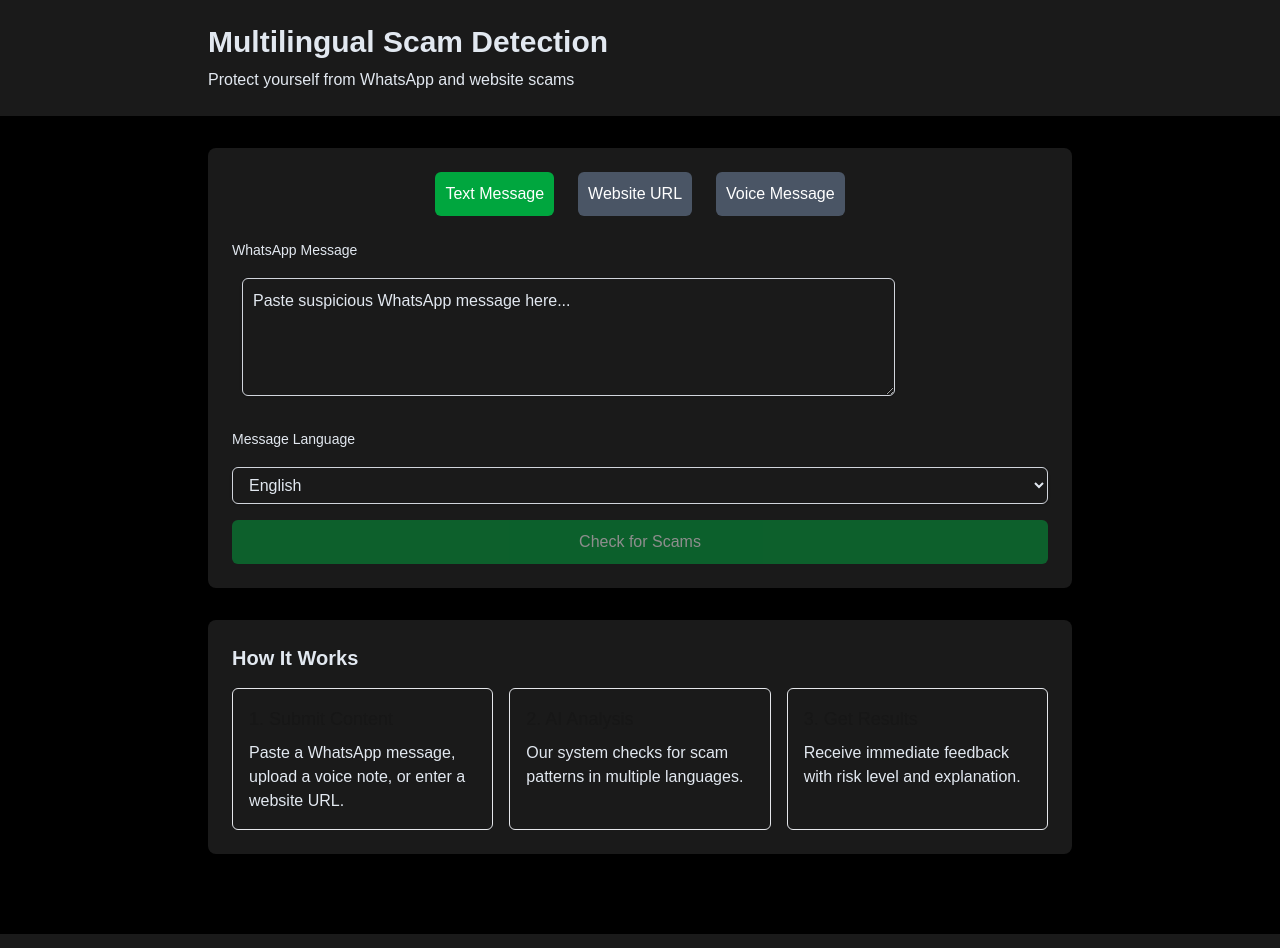
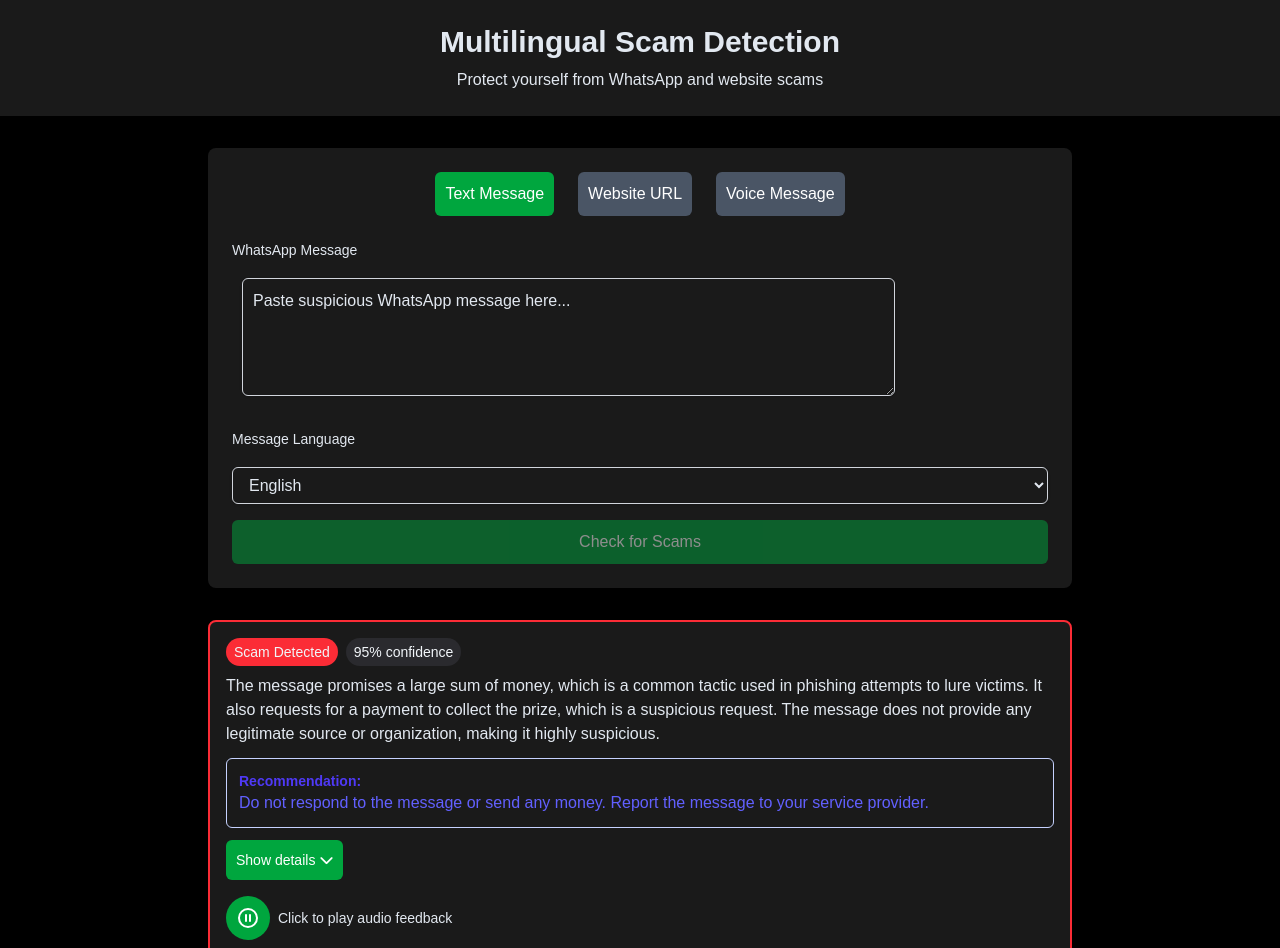
Before and after one commit to amirpoudel/scam-detection-hackathon, a Next.js app in the folder frontend/: page / in a window 1280 px wide. Shown: the top 948 px of the page. Built offline with nearby package versions, Linux system fonts and the light colour scheme.

Commit message:
update the response

```diff
--- a/frontend/src/pages/_components/Header.jsx
+++ b/frontend/src/pages/_components/Header.jsx
@@ -1,6 +1,6 @@
 export default function Header() {
   return (
-    <header className="bg-[#1A1A1A] text-slate-200 py-6 ">
+    <header className="bg-[#1A1A1A] text-slate-200 py-6 text-center">
       <div className="container mx-auto px-4 lg:w-[70dvw] md:w-[90dvw] sm:w-full">
         <h1 className="text-3xl font-bold !text-slate-200">
           Multilingual Scam Detection
--- a/frontend/src/pages/_components/ResultDisplay.jsx
+++ b/frontend/src/pages/_components/ResultDisplay.jsx
@@ -1,59 +1,317 @@
+// import { useRef, useState } from "react";
+// import StatusBadge from "./StatusBadge";
+
+// export default function ResultDisplay({
+//   result,
+//   audioPlaying,
+//   setAudioPlaying,
+// }) {
+//   const audioRef = useRef(null);
+
+//   // const handleAudioPlay = () => {
+//   //   if (audioRef.current) {
+//   //     if (audioPlaying) {
+//   //       audioRef.current.pause();
+//   //     } else {
+//   //       audioRef.current.play();
+//   //     }
+//   //     setAudioPlaying(!audioPlaying);
+//   //   }
+//   // };
+
+//   return (
+//     <div className="bg-[#1A1A1A] rounded-lg shadow-md p-6">
+//       <h2 className="text-xl font-semibold mb-4 !text-slate-100">
+//         Analysis Result
+//       </h2>
+
+//       <div className="mb-4">
+//         <StatusBadge status={result?.isSafe ? "Safe" : "Scam"} />
+//         {/* <StatusBadge status={result?.isSafe ? "Safe" : "Scam"} /> */}
+//       </div>
+
+//       {/* {result.transcribedText && ( */}
+//       {/* <div className="mb-4">
+//         <h3 className="text-sm font-medium text-slate-200 mb-1">
+//           Transcribed Text:
+//         </h3>
+//         <p className="text-gray-800 bg-gray-50 p-3 rounded-md">
+//         </p>
+//       </div> */}
+//       <div className="mb-4">
+//         <h3 className="text-sm text-slate-200 mb-1 font-semibold">
+//           Suspicious List:
+//         </h3>
+//         <ul className="flex flex-col">
+//           {[
+//             "Offers that seem too good to be true",
+//             "Requesting sensitive information",
+//             "Unusual requests or instructions",
+//           ]?.map((indicator, index) => (
+//             <li className="list-disc mx-8">{indicator}</li>
+//           ))}
+//         </ul>
+//       </div>
+//       {/* )} */}
+
+//       <div className="mb-4">
+//         <h3 className="text-sm text-slate-200 mb-1 font-semibold">Details:</h3>
+//         {/* <p className="text-gray-800">{result.details}</p> */}
+//         <p>
+//           The message promises a large sum of money, which is a common tactic
+//           used in phishing attempts to lure victims. It also requests for a
+//           payment to collect the prize, which is a suspicious request. The
+//           message does not provide any legitimate source or organization, making
+//           it highly suspicious.'
+//         </p>
+//       </div>
+//       <div>
+//         <h3 className="text-sm text-slate-200 mb-1 font-semibold">
+//           Recommendation:
+//         </h3>
+
+//         <p>
+//           Do not respond to the message or send any money. Report the message to
+//           your service provider.
+//         </p>
+//       </div>
+//       {/* {result.audioResponse && ( */}
+//       <div className="mt-4">
+//         <h3 className="text-sm font-medium text-slate-200 mb-2">
+//           Audio Feedback:
+//         </h3>
+//         <div className="flex items-center">
+//           <button
+//             // onClick={handleAudioPlay}
+//             className="!bg-green-600 text-white p-2 rounded-full !hover:bg-green-700 focus:outline-none"
+//           >
+//             {audioPlaying ? (
+//               <svg
+//                 xmlns="http://www.w3.org/2000/svg"
+//                 className="h-6 w-6"
+//                 fill="none"
+//                 viewBox="0 0 24 24"
+//                 stroke="currentColor"
+//               >
+//                 <path
+//                   strokeLinecap="round"
+//                   strokeLinejoin="round"
+//                   strokeWidth={2}
+//                   d="M10 9v6m4-6v6m7-3a9 9 0 11-18 0 9 9 0 0118 0z"
+//                 />
+//               </svg>
+//             ) : (
+//               <svg
+//                 xmlns="http://www.w3.org/2000/svg"
+//                 className="h-6 w-6"
+//                 fill="none"
+//                 viewBox="0 0 24 24"
+//                 stroke="currentColor"
+//               >
+//                 <path
+//                   strokeLinecap="round"
+//                   strokeLinejoin="round"
+//                   strokeWidth={2}
+//                   d="M14.752 11.168l-3.197-2.132A1 1 0 0010 9.87v4.263a1 1 0 001.555.832l3.197-2.132a1 1 0 000-1.664z"
+//                 />
+//                 <path
+//                   strokeLinecap="round"
+//                   strokeLinejoin="round"
+//                   strokeWidth={2}
+//                   d="M21 12a9 9 0 11-18 0 9 9 0 0118 0z"
+//                 />
+//               </svg>
+//             )}
+//           </button>
+//           <span className="ml-2 text-sm text-slate-200">
+//             Click to play audio feedback
+//           </span>
+//         </div>
+//         <audio
+//           ref={audioRef}
+//           // src={result.audioResponse}
+//           onEnded={() => setAudioPlaying(false)}
+//           className="hidden"
+//         />
+//       </div>
+//       {/* )} */}
+//     </div>
+//   );
+// }
+
+// components/shared/ResultCard.jsx
 import { useRef, useState } from "react";
-import StatusBadge from "./StatusBadge";
 
-export default function ResultDisplay({
-  result,
-  audioPlaying,
-  setAudioPlaying,
-}) {
+const ResultCard = ({ result }) => {
+  const [isPlaying, setIsPlaying] = useState(false);
+  const [showDetails, setShowDetails] = useState(false);
   const audioRef = useRef(null);
+  // Handle API response structure
+  const getStatus = () => {
+    // If we're using the new API response format
+    if (result?.phishingLikelihood) {
+      return result?.isSafe
+        ? "safe"
+        : result?.phishingLikelihood === "High"
+        ? "scam"
+        : "suspicious";
+    }
 
-  const handleAudioPlay = () => {
-    if (audioRef.current) {
-      if (audioPlaying) {
-        audioRef.current.pause();
-      } else {
-        audioRef.current.play();
+    // If we're using the older/simpler format
+    return result?.status || "unknown";
+  };
+
+  const getExplanation = () => {
+    return result?.explanation || "No detailed explanation available.";
+  };
+
+  const getRecommendation = () => {
+    return result?.safetyRecommendation || "";
+  };
+
+  const getConfidenceScore = () => {
+    return result?.confidenceScore ? `${result.confidenceScore}%` : null;
+  };
+
+  const getSuspiciousIndicators = () => {
+    return result?.suspiciousIndicators || [];
+  };
+
+  const status = getStatus();
+
+  // const getStatusIcon = () => {
+  //   switch (status) {
+  //     case "safe":
+  //       return <div className="w-4 h-4 rounded-full bg-green-500"></div>;
+  //     case "suspicious":
+  //       return <div className="w-4 h-4 rounded-full bg-yellow-500"></div>;
+  //     case "scam":
+  //       return <div className="w-4 h-4 rounded-full bg-red-500"></div>;
+  //     default:
+  //       return <div className="w-4 h-4 bg-gray-500"></div>;
+  //   }
+  // };
+  const getStatusIcon = () => {
+    switch (status) {
+      case "safe":
+        return "bg-green-500 px-2 py-1 text-slate-100 rounded-full";
+      case "suspicious":
+        return " bg-yellow-500 px-2 text-slate-100 py-1 rounded-full";
+      case "scam":
+        return " bg-red-500 px-2 text-slate-100 py-1 rounded-full";
+      default:
+        return "bg-gray-500 px-2 text-slate-100 py-1 rounded-full";
     }
-      setAudioPlaying(!audioPlaying);
+  };
+  const getStatusText = () => {
+    switch (status) {
+      case "safe":
+        return "Safe";
+      case "suspicious":
+        return "Suspicious";
+      case "scam":
+        return "Scam Detected";
+      default:
+        return "Unknown";
     }
   };
 
+  const getCardClass = () => {
+    switch (status) {
+      case "safe":
+        return "border-green-500 bg-green-50";
+      case "suspicious":
+        return "border-yellow-500 bg-yellow-50";
+      case "scam":
+        return "border-red-500 bg-red-50";
+      default:
+        return "border-gray-300";
+    }
+  };
+
+  const playVoiceFeedback = () => {
+    setIsPlaying(true);
+
+    // In a real implementation, this would call your TTS service
+    // For now, we'll just simulate the voice feedback
+    const message = `${getStatusText()}. ${getExplanation()} ${getRecommendation()}`;
+
+    // This is just a placeholder for the TTS functionality
+    // You would replace this with actual TTS API call
+    console.log("Playing voice feedback:", message);
+
+    // Simulate the voice playback time
+    setTimeout(() => {
+      setIsPlaying(false);
+    }, 3000);
+  };
+
   return (
-    <div className="bg-white rounded-lg shadow-md p-6">
-      <h2 className="text-xl font-semibold mb-4">Analysis Result</h2>
+    <div
+      className={`border-2 !bg-[#1A1A1A] rounded-lg p-4 mb-4 ${getCardClass()}`}
+    >
+      <div className="flex flex-col justify-between items-start">
+        <div className="flex-grow">
+          <h4 className="font-bold text-lg mb-2 flex items-center">
+            {/* <span className="mr-2">{getStatusIcon()}</span> */}
+            <span className={`!font-normal text-sm ${getStatusIcon()}`}>
+              {getStatusText()}
+            </span>
+            {getConfidenceScore() && (
+              <span className="ml-2 text-sm !bg-[#2a2a2e] px-2 py-1 rounded-full text-slate-100 font-medium">
+                {getConfidenceScore()} confidence
+              </span>
+            )}
+          </h4>
+          <p className="text-slate-200 mb-3">{getExplanation()}</p>
 
-      <div className="mb-4">
-        <StatusBadge status={result.status} />
-      </div>
-
-      {result.transcribedText && (
-        <div className="mb-4">
-          <h3 className="text-sm font-medium text-slate-200 mb-1">
-            Transcribed Text:
-          </h3>
-          <p className="text-gray-800 bg-gray-50 p-3 rounded-md">
-            {result.transcribedText}
+          {getRecommendation() && (
+            <div className="mb-3 bg-[#1A1A1A] p-3 rounded-md border border-indigo-200">
+              <p className="text-indigo-600 font-semibold text-sm">
+                Recommendation:
               </p>
+              <p className="text-indigo-500">{getRecommendation()}</p>
             </div>
           )}
 
-      <div className="mb-4">
-        <h3 className="text-sm font-medium text-slate-200 mb-1">Details:</h3>
-        <p className="text-gray-800">{result.details}</p>
+          {getSuspiciousIndicators().length > 0 && (
+            <div className={showDetails ? "block" : "hidden"}>
+              <p className="font-semibold text-slate-200 mb-2">
+                Suspicious indicators detected:
+              </p>
+              <ul className="list-disc list-inside text-slate-300 pl-2">
+                {getSuspiciousIndicators().map((indicator, index) => (
+                  <li key={index} className="mb-1">
+                    {indicator}
+                  </li>
+                ))}
+              </ul>
             </div>
+          )}
 
-      {result.audioResponse && (
-        <div className="mt-4">
-          <h3 className="text-sm font-medium text-slate-200 mb-2">
+          {getSuspiciousIndicators().length > 0 && (
+            <button
+              className="!bg-green-600 hover:text-green-800 text-sm font-medium mt-2 flex items-center rounded-md"
+              onClick={() => setShowDetails(!showDetails)}
+            >
+              {showDetails ? "Hide details" : "Show details"}
+              <i
+                className={`fas fa-chevron-${showDetails ? "up" : "down"} ml-1`}
+              ></i>
+            </button>
+          )}
+        </div>
+        {/* {result.audioResponse && ( */}
+        <div className=" mt-4">
+          {/* <h3 className="text-sm font-medium text-slate-200 mb-2">
             Audio Feedback:
-          </h3>
+          </h3> */}
           <div className="flex items-center">
             <button
-              onClick={handleAudioPlay}
+              //             // onClick={handleAudioPlay}
               className="!bg-green-600 text-white p-2 rounded-full !hover:bg-green-700 focus:outline-none"
             >
-              {audioPlaying ? (
+              {/* {audioPlaying ? ( */}
               <svg
                 xmlns="http://www.w3.org/2000/svg"
                 className="h-6 w-6"
@@ -68,7 +326,7 @@ export default function ResultDisplay({
                   d="M10 9v6m4-6v6m7-3a9 9 0 11-18 0 9 9 0 0118 0z"
                 />
               </svg>
-              ) : (
+              {/* ) : (
               <svg
                 xmlns="http://www.w3.org/2000/svg"
                 className="h-6 w-6"
@@ -89,7 +347,7 @@ export default function ResultDisplay({
                   d="M21 12a9 9 0 11-18 0 9 9 0 0118 0z"
                 />
               </svg>
-              )}
+              )} */}
             </button>
             <span className="ml-2 text-sm text-slate-200">
               Click to play audio feedback
@@ -97,12 +355,14 @@ export default function ResultDisplay({
           </div>
           <audio
             ref={audioRef}
-            src={result.audioResponse}
+            // src={result.audioResponse}
             onEnded={() => setAudioPlaying(false)}
             className="hidden"
           />
         </div>
-      )}
+      </div>
     </div>
   );
-}
+};
+
+export default ResultCard;
--- a/frontend/src/pages/index.js
+++ b/frontend/src/pages/index.js
@@ -11,6 +11,7 @@ import Footer from "./_components/Footer";
 import HowItWorks from "./_components/HowItWorks";
 import UrlInput from "./_components/UrlInput";
 import { post } from "./_fetchWrapper";
+import ResultCard from "./_components/ResultDisplay";
 
 export default function Home() {
   const [inputType, setInputType] = useState("text");
@@ -22,6 +23,20 @@ export default function Home() {
   const [audioPlaying, setAudioPlaying] = useState(false);
   const [selectedLanguage, setSelectedLanguage] = useState("en");
   const fileInputRef = useRef(null);
+  const results = {
+    phishingLikelihood: "High",
+    confidenceScore: 95,
+    suspiciousIndicators: [
+      "Offers that seem too good to be true",
+      "Requesting sensitive information",
+      "Unusual requests or instructions",
+    ],
+    explanation:
+      "The message promises a large sum of money, which is a common tactic used in phishing attempts to lure victims. It also requests for a payment to collect the prize, which is a suspicious request. The message does not provide any legitimate source or organization, making it highly suspicious.",
+    safetyRecommendation:
+      "Do not respond to the message or send any money. Report the message to your service provider.",
+    isSafe: false,
+  };
   const handleSubmit = async (e) => {
     e.preventDefault();
     setLoading(true);
@@ -79,6 +94,10 @@ export default function Home() {
           name="description"
           content="Detect scams in WhatsApp messages and websites"
         />
+        <link
+          rel="stylesheet"
+          href="https://cdnjs.cloudflare.com/ajax/libs/font-awesome/6.5.0/css/all.min.css"
+        ></link>
       </Head>
 
       <Header />
@@ -115,13 +134,14 @@ export default function Home() {
           </form>
         </div>
 
-        {result && (
-          <ResultDisplay
-            result={result}
-            audioPlaying={audioPlaying}
-            setAudioPlaying={setAudioPlaying}
-          />
-        )}
+        {/* {result && ( */}
+        {/* <ResultDisplay
+          result={result}
+          audioPlaying={audioPlaying}
+          setAudioPlaying={setAudioPlaying}
+        /> */}
+        <ResultCard result={results} />
+        {/* )} */}
 
         <HowItWorks />
       </main>
```
Also changed, not shown: frontend/src/pages/_components/StatusBadge.jsx (+6 -6 lines). Lines whose indentation alone changed are shown as unchanged.
